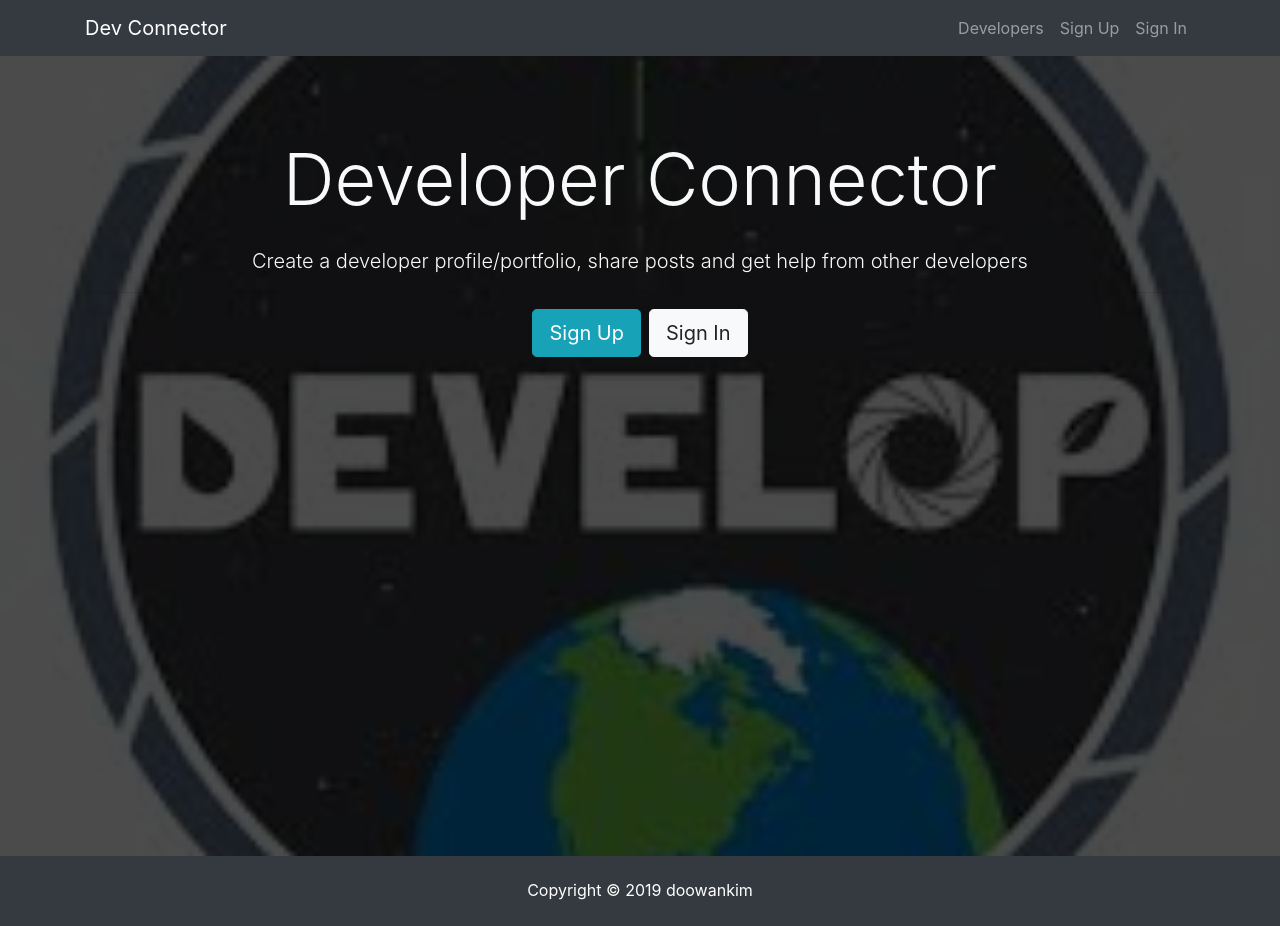
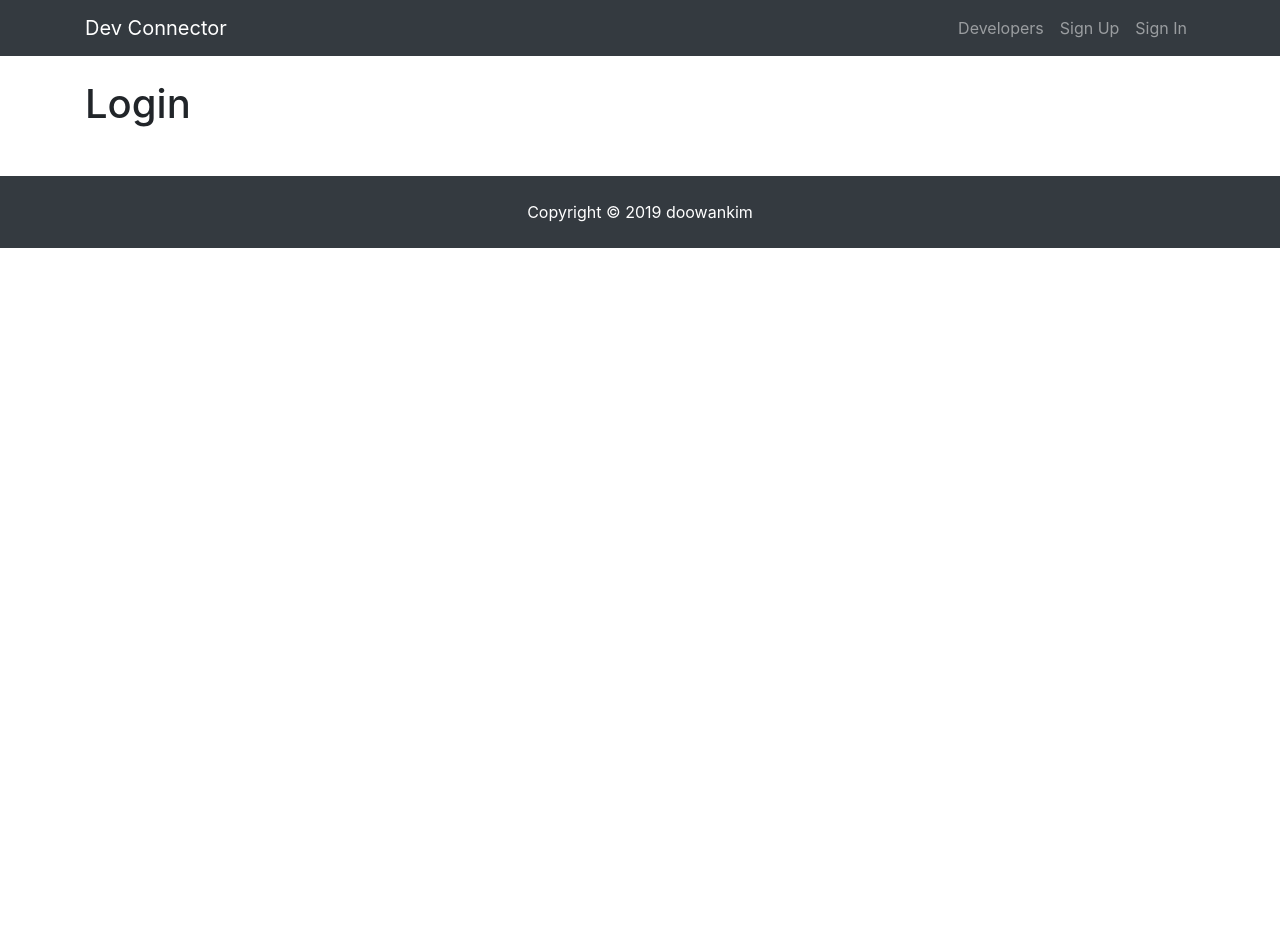
Before and after one commit to doowankim/blog_mern, a React (Create React App) app in the folder client/: page /login in a window 1280 px wide. After the commit the page ends 800 px from the top, so only its background shows below. Built offline with nearby package versions, Linux system fonts and the light colour scheme.

Commit message:
Add React Router

```diff
--- a/client/package.json
+++ b/client/package.json
@@ -8,6 +8,7 @@
     "@testing-library/user-event": "^7.1.2",
     "react": "^16.12.0",
     "react-dom": "^16.12.0",
+    "react-router-dom": "^5.1.2",
     "react-scripts": "3.3.0"
   },
   "scripts": {
--- a/client/src/App.js
+++ b/client/src/App.js
@@ -1,18 +1,31 @@
-import React from 'react';
+import React, {Component} from 'react';
+import { BrowserRouter as Router, Route } from 'react-router-dom';
+
 import Footer from './components/layout/Footer';
 import NavBar from './components/layout/Navbar';
 import Landing from './components/layout/Landing';
+import Login from './components/auth/Login';
+import Register from './components/auth/Register';
+
 import "./App.css";
 
-
-function App() {
+class App extends Component {
+  render() {
     return (
+      <Router>
         <div className="App">
           <NavBar />
-      <Landing />
+          <Route exact path="/" component={Landing} />
+          <div className="container">
+            <Route exact path="/register" component={Register} />
+            <Route exact path="/login" component={Login} />
+          </div>
           <Footer />
         </div>
+      </Router>
     );
   }
+}
+
 
 export default App;
--- /dev/null
+++ b/client/src/components/auth/Login.js
@@ -0,0 +1,13 @@
+import React, { Component } from 'react';
+
+class Login extends Component {
+    render() {
+        return (
+            <div>
+                <h1>Login</h1>
+            </div>
+        );
+    }
+}
+
+export default Login;
--- /dev/null
+++ b/client/src/components/auth/Register.js
@@ -0,0 +1,13 @@
+import React, { Component } from 'react';
+
+class Register extends Component {
+    render() {
+        return (
+            <div>
+                <h1>Register</h1>
+            </div>
+        );
+    }
+}
+
+export default Register;
--- a/client/src/components/layout/Landing.js
+++ b/client/src/components/layout/Landing.js
@@ -1,4 +1,5 @@
 import React, { Component } from 'react';
+import {Link} from 'react-router-dom';
 
 class Landing extends Component {
     render() {
@@ -15,12 +16,12 @@
                                     from other developers
                                 </p>
                                 <hr />
-                                <a href="register.html" className="btn btn-lg btn-info mr-2">
+                                <Link to="register" className="btn btn-lg btn-info mr-2">
                                     Sign Up
-                                </a>
-                                <a href="login.html" className="btn btn-lg btn-light">
+                                </Link>
+                                <Link to="login" className="btn btn-lg btn-light">
                                     Sign In
-                                </a>
+                                </Link>
                             </div>
                         </div>
                     </div>
--- a/client/src/components/layout/Navbar.js
+++ b/client/src/components/layout/Navbar.js
@@ -1,13 +1,14 @@
 import React, { Component } from 'react';
+import {Link} from 'react-router-dom';
 
 class NavBar extends Component { //로그인을 하면 메뉴가 바뀜
     render() {
         return (
             <nav className="navbar navbar-expand-sm navbar-dark bg-dark mb-4">
                 <div className="container">
-                    <a className="navbar-brand" href="landing.html">
+                    <Link className="navbar-brand" to="landing">
                         Dev Connector
-                    </a>
+                    </Link>
                     <button
                         className="navbar-toggler"
                         type="button"
@@ -19,19 +20,19 @@
                     <div>
                         <ul className="navbar-nav mr-auto">
                             <li className="nav-item">
-                                <a className="nav-link" href="profiles.html">
+                                <Link className="nav-link" to="profiles">
                                     Developers
-                                </a>
+                                </Link>
                             </li>
                             <li className="nav-item">
-                                <a className="nav-link" href="register.html">
+                                <Link className="nav-link" to="register">
                                     Sign Up
-                                </a>
+                                </Link>
                             </li>
                             <li className="nav-item">
-                                <a className="nav-link" href="login.html">
+                                <Link className="nav-link" to="login">
                                     Sign In
-                                </a>
+                                </Link>
                             </li>
                         </ul>
                     </div>
```
Also changed, not shown: 1 other file (tests, documents, lock files or other folders). Lines whose indentation alone changed are shown as unchanged.
